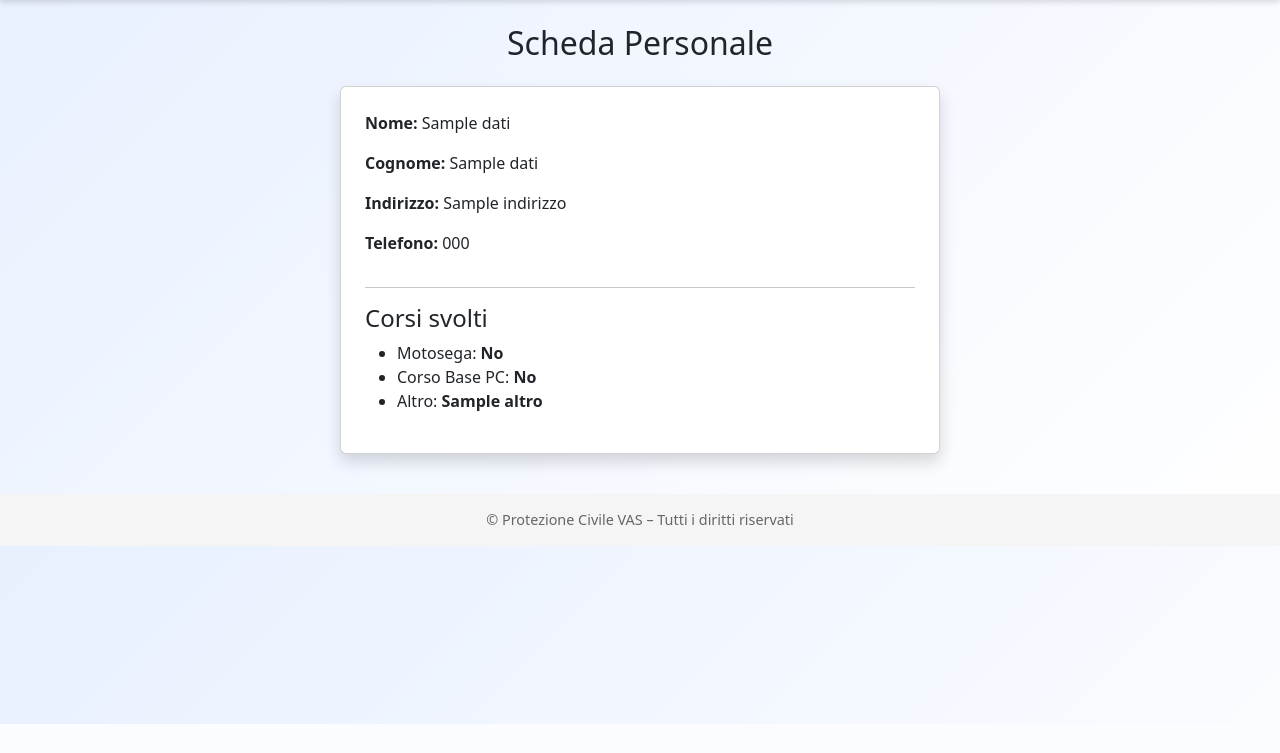
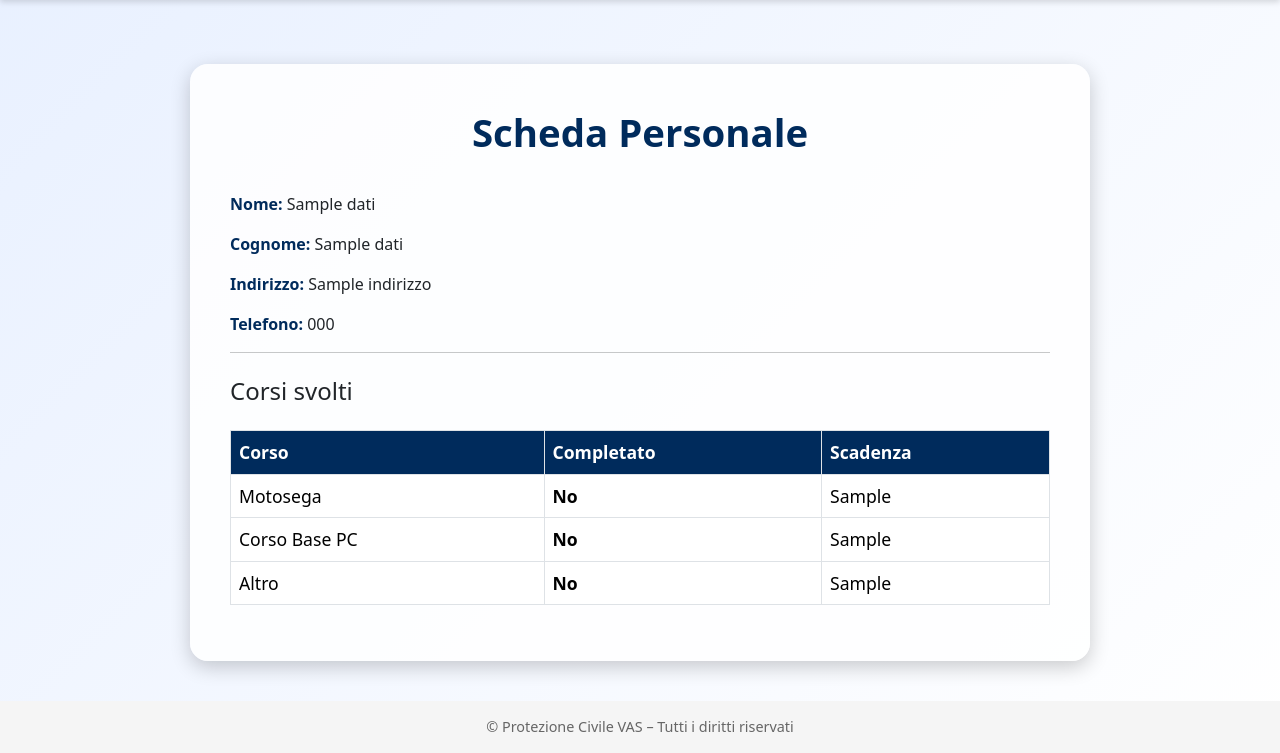
Before and after one commit to emiliomaj60-lang/prot_civ_vas, a Flask app: template templates/scheda_iscritto.html in a window 1280 px wide. Shown: the part 76-829 px from the top of the page. Before the commit the page ends 800 px from the top, so only its background shows below. Run offline with Flask 3, Linux system fonts and the light colour scheme; the template is opened without the code that fills it: most values are stand-ins (such as "Sample title", 1, 10 or a date in 2020).

Commit message:
Add files via upload

```diff
--- a/templates/scheda_iscritto.html
+++ b/templates/scheda_iscritto.html
@@ -3,23 +3,87 @@
 
 {% block content %}
 
-<h2 class="text-center mb-4">Scheda Personale</h2>
+<style>
+    .profile-container {
+        max-width: 900px;
+        margin: auto;
+        margin-top: 40px;
+        padding: 40px;
+        background: #ffffffdd;
+        border-radius: 18px;
+        box-shadow: 0 6px 20px rgba(0,0,0,0.2);
+    }
 
-<div class="card p-4 shadow" style="max-width: 600px; margin: auto;">
+    .profile-title {
+        font-size: 2.4rem;
+        font-weight: 800;
+        text-align: center;
+        margin-bottom: 30px;
+        color: #002b5c;
+    }
 
-    <p><strong>Nome:</strong> {{ dati.nome }}</p>
-    <p><strong>Cognome:</strong> {{ dati.cognome }}</p>
-    <p><strong>Indirizzo:</strong> {{ dati.indirizzo }}</p>
-    <p><strong>Telefono:</strong> {{ dati.telefono }}</p>
+    .data-label {
+        font-weight: 700;
+        color: #002b5c;
+    }
+
+    .table-corsi {
+        margin-top: 25px;
+    }
+
+    .table-corsi th {
+        background: #002b5c;
+        color: white;
+        font-size: 1.1rem;
+    }
+
+    .table-corsi td {
+        font-size: 1.1rem;
+        vertical-align: middle;
+    }
+</style>
+
+<div class="profile-container">
+
+    <div class="profile-title">Scheda Personale</div>
+
+    <p><span class="data-label">Nome:</span> {{ dati.nome }}</p>
+    <p><span class="data-label">Cognome:</span> {{ dati.cognome }}</p>
+    <p><span class="data-label">Indirizzo:</span> {{ dati.indirizzo }}</p>
+    <p><span class="data-label">Telefono:</span> {{ dati.telefono }}</p>
 
     <hr>
 
-    <h4>Corsi svolti</h4>
-    <ul>
-        <li>Motosega: <strong>{{ "Sì" if dati.motosega else "No" }}</strong></li>
-        <li>Corso Base PC: <strong>{{ "Sì" if dati.corso_base else "No" }}</strong></li>
-        <li>Altro: <strong>{{ dati.altro }}</strong></li>
-    </ul>
+    <h4 class="mt-4">Corsi svolti</h4>
+
+    <table class="table table-bordered table-corsi">
+        <thead>
+            <tr>
+                <th>Corso</th>
+                <th>Completato</th>
+                <th>Scadenza</th>
+            </tr>
+        </thead>
+        <tbody>
+            <tr>
+                <td>Motosega</td>
+                <td><strong>{{ "Sì" if dati.motosega else "No" }}</strong></td>
+                <td>{{ dati.scadenza_motosega }}</td>
+            </tr>
+
+            <tr>
+                <td>Corso Base PC</td>
+                <td><strong>{{ "Sì" if dati.corso_base else "No" }}</strong></td>
+                <td>{{ dati.scadenza_base }}</td>
+            </tr>
+
+            <tr>
+                <td>Altro</td>
+                <td><strong>{{ "Sì" if dati.altro_fatto else "No" }}</strong></td>
+                <td>{{ dati.scadenza_altro }}</td>
+            </tr>
+        </tbody>
+    </table>
 
 </div>
 
```
